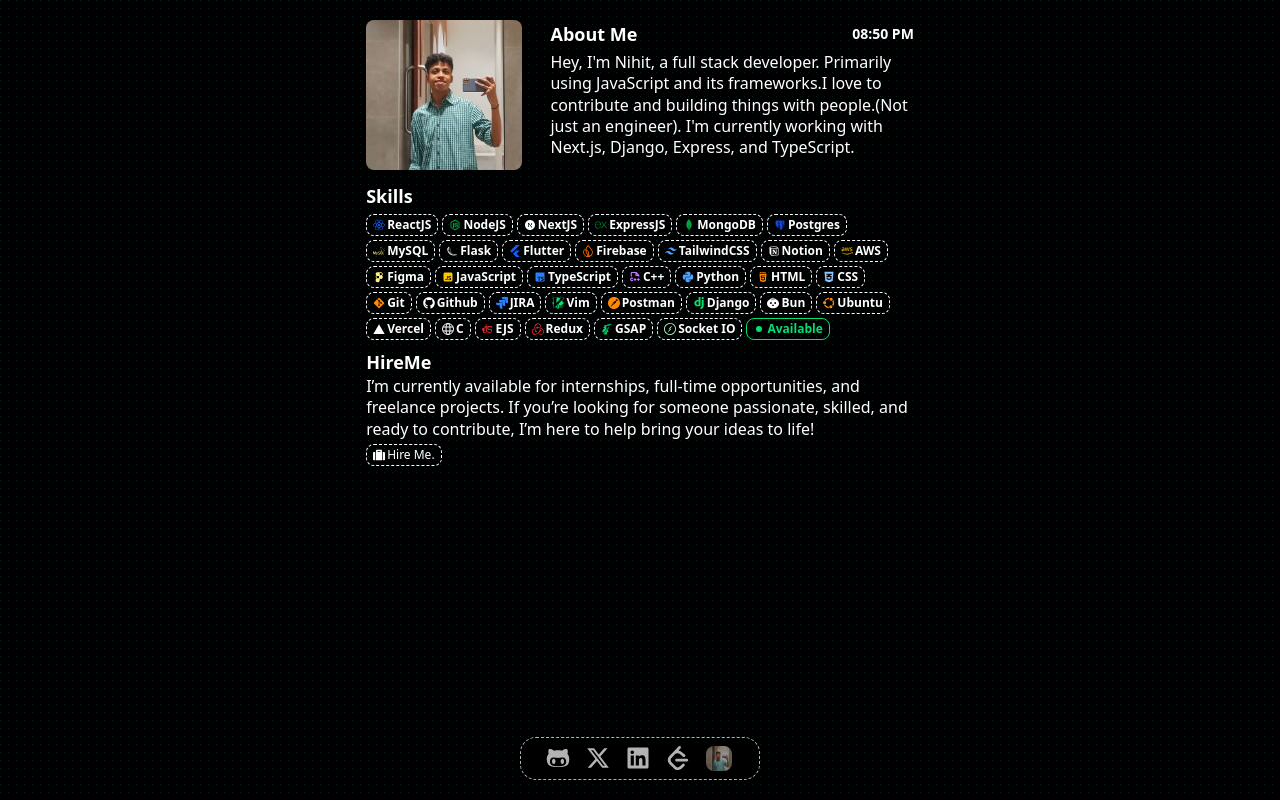
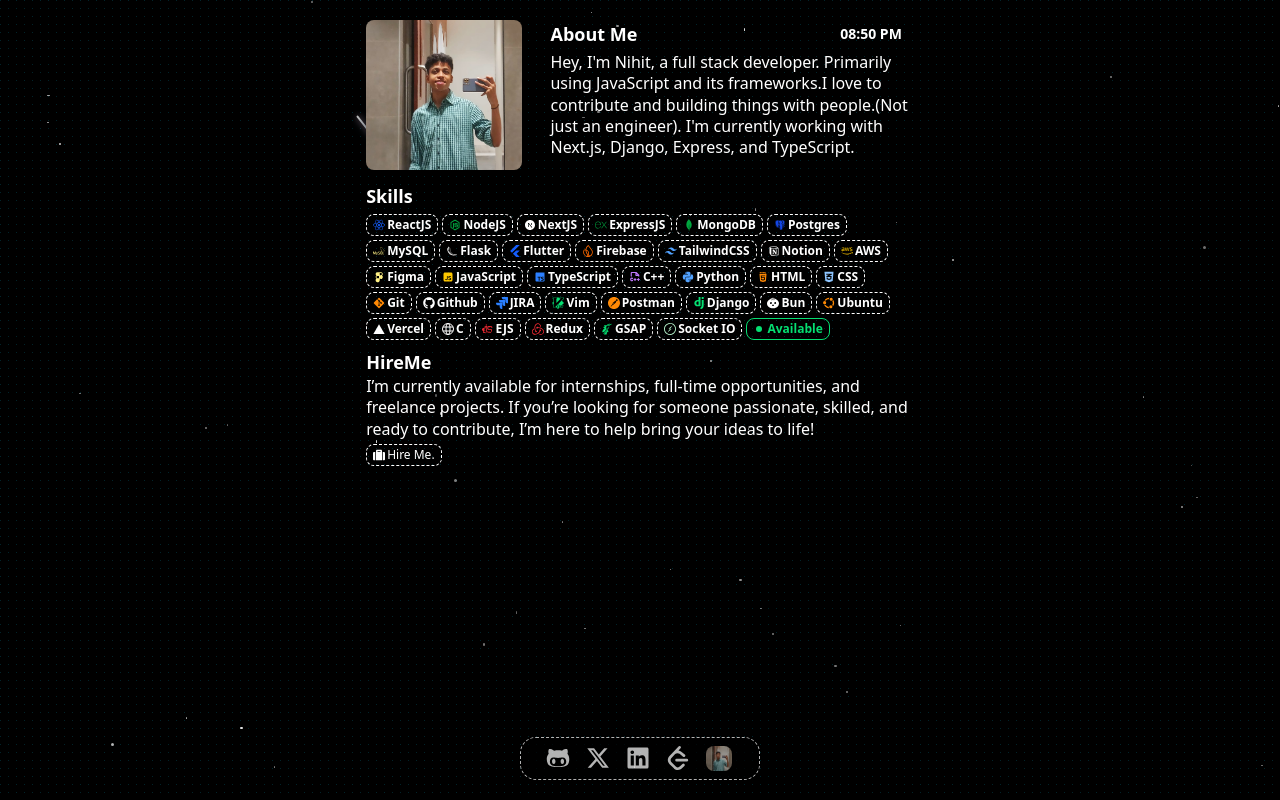
Before and after one commit to nee-hit476/Portfolio47, a React (Vite) app: page / in a window 1280 px wide. Built offline with nearby package versions, Linux system fonts and the light colour scheme.

Commit message:
tried adding Shooting Stars background

```diff
--- a/src/App.tsx
+++ b/src/App.tsx
@@ -1,4 +1,4 @@
-import {Skills, InfoCard, Navbar, HireMe} from "./components"
+import {Skills, InfoCard, Navbar, HireMe, ShootingStars} from "./components"
 import {NihitAbout} from "./Data/Personal"
 import {HireNihit} from "./Data/Personal"
 
@@ -12,10 +12,11 @@ export default function App() {
       }}
       className="min-h-screen min-w-screen flex flex-col items-center pt-5 text-2xl bg-[#000000] text-white overflow-hidden p-2"
     >
+      <ShootingStars/>
 
       <InfoCard
         htmlContent={NihitAbout}
-        className="w-full lg:max-w-[43.3333%] text-[1rem] m-2 mt-0 flex float-left  "
+        className="w-full lg:max-w-[43.3333%] text-[1rem] m-2 mt-0 flex z-20 flex-col sm:flex-row float-left  "
       />
       <Skills />
       <HireMe
--- a/src/components/PagesInitials/HireMe.tsx
+++ b/src/components/PagesInitials/HireMe.tsx
@@ -14,7 +14,7 @@ interface HireMeProps {
 const HireMe = (props: HireMeProps) => {
 
     return (
-        <AnimatedWrapper className="w-full flex flex-col items-start py-2 lg:max-w-[43.3333%]">
+        <AnimatedWrapper className="w-full flex z-20 flex-col items-start py-2 lg:max-w-[43.3333%]">
                 <SectionTitle title="HireMe"/>
 
              {props.htmlContent ? (
--- a/src/components/PagesInitials/InfoCard.tsx
+++ b/src/components/PagesInitials/InfoCard.tsx
@@ -20,12 +20,14 @@ const InfoCard = ({htmlContent, children, className}: InfoCardProps) => {
                 <img
                 src={ProfilePicture}
                 alt="pfp"
-                className="rounded-lg h-[130px] w-[200px] sm:h-[150px] mr-7"
+                className="rounded-lg h-[200px] w-[97%] hidden sm:h-[150px] sm:block sm:m-auto sm:mr-7"
                 />
+
+
 
                 <div>
                     <div className="flex flex-row-reverse items-center justify-between mb-1">
-                        <LocalTime className="text-sm font-bold justify-end " />
+                        <LocalTime className="text-sm font-bold justify-end px-3" />
                         <SectionTitle title="About Me"/>
                     </div>
 
--- a/src/components/PagesInitials/Navbar.tsx
+++ b/src/components/PagesInitials/Navbar.tsx
@@ -4,11 +4,12 @@ import { SiLeetcode } from "react-icons/si";
 import { motion } from "framer-motion";
 import { AnimatedWrapper } from "../utils/AnimatedWrapper";
 import {ProfilePicture} from "../../Data/Personal"
+import type React from "react";
 
-const Navbar = () => {
+const Navbar: React.FC = () => {
 
     return (
-        <AnimatedWrapper className="w-full h-20 flex justify-center items-center">
+        <AnimatedWrapper className="w-full z-20 h-20 flex justify-center items-center">
         <motion.nav
             className="flex flex-row gap-4 bottom-5 rounded-2xl py-2 px-7 justify-center items-center w-60 bg-[#000000] text-white text-2xl fixed z-50 bg-black-900 opacity-70 hover:opacity-100 transition-opacity duration-300 border border-dashed"
         >
--- /dev/null
+++ b/src/components/PagesInitials/ShootingStars.tsx
@@ -0,0 +1,123 @@
+import { useState, useEffect } from 'react';
+
+type Star = {
+  id: number;
+  x: number;
+  y: number;
+  speed: number;
+  length: number;
+  opacity: number;
+  angle: number;
+};
+
+const ShootingStars = () => {
+  const [stars, setStars] = useState<Star[]>([]);
+
+  useEffect(() => {
+    const createStar = () => {
+      const star = {
+        id: Math.random(),
+        x: Math.random() * window.innerWidth,
+        y: -10,
+        speed: Math.random() * 7 + 2,
+        length: Math.random() * 50 + 40,
+        opacity: Math.random() * 0.8 + 0.2,
+        angle: Math.random() * 40 + 15, // 15-45 degrees
+      };
+      return star;
+    };
+
+    const addStar = () => {
+      setStars(prevStars => {
+        const newStars = [...prevStars, createStar()];
+        // Limit to 15 stars maximum
+        return newStars.slice(-100);
+      });
+    };
+
+    const updateStars = () => {
+      setStars(prevStars =>
+        prevStars
+          .map(star => ({
+            ...star,
+            x: star.x + Math.cos(star.angle * Math.PI / 180) * star.speed,
+            y: star.y + Math.sin(star.angle * Math.PI / 180) * star.speed,
+          }))
+          .filter(star => star.y < window.innerHeight + 100 && star.x < window.innerWidth + 100)
+      );
+    };
+
+    // Add a new star every 800-2000ms
+    const starInterval = setInterval(() => {
+      if (Math.random() < 0.8) { // 70% chance to add a star
+        addStar();
+      }
+    }, Math.random() * 1000 + 800);
+
+    // Update star positions every 50ms
+    const updateInterval = setInterval(updateStars, 100);
+
+    return () => {
+      clearInterval(starInterval);
+      clearInterval(updateInterval);
+    };
+  }, []);
+
+  return (
+    <div className="fixed inset-0 pointer-events-none z-10">
+      {stars.map(star => (
+        <div
+          key={star.id}
+          className="absolute"
+          style={{
+            left: `${star.x}px`,
+            top: `${star.y}px`,
+            transform: `rotate(${star.angle}deg)`,
+          }}
+        >
+          {/* Main shooting star trail */}
+          <div
+            className="bg-gradient-to-r from-white via-gray-400 to-transparent rounded-full"
+            style={{
+              width: `${star.length}px`,
+              height: '2px',
+              opacity: star.opacity,
+              boxShadow: `0 0 6px rgba(688, 182, 212, ${star.opacity}), 0 0 12px rgba(6, 182, 212, ${star.opacity * 0.5})`,
+            }}
+          />
+          {/* Bright head of the shooting star */}
+          <div
+            className="absolute top-0 right-0 bg-white rounded-full"
+            style={{
+              width: '4px',
+              height: '4px',
+              transform: 'translateY(1px)',
+              boxShadow: `0 0 8px rgba(255, 255, 255, ${star.opacity}), 0 0 16px rgba(6, 182, 212, ${star.opacity})`,
+            }}
+          />
+        </div>
+      ))}
+
+      {/* Static background stars */}
+      <div className="absolute inset-0">
+        {Array.from({ length: 50 }).map((_, i) => (
+          <div
+            key={i}
+            className="absolute bg-white rounded-full animate-pulse"
+            style={{
+              left: `${Math.random() * 100}%`,
+              top: `${Math.random() * 100}%`,
+              width: `${Math.random() * 2 + 1}px`,
+              height: `${Math.random() * 2 + 1}px`,
+              opacity: Math.random() * 0.8 + 0.2,
+              animationDelay: `${Math.random() * 4}s`,
+              animationDuration: `${Math.random() * 2 + 2}s`,
+            }}
+          />
+        ))}
+      </div>
+    </div>
+  );
+};
+
+export default ShootingStars;
--- a/src/components/PagesInitials/Skills.tsx
+++ b/src/components/PagesInitials/Skills.tsx
@@ -5,7 +5,7 @@ import { motion } from "framer-motion";
 import {AnimatedWrapper} from "../index"
 import {Available} from "../index"
 
-const Skills = () => {
+const Skills: React.FC = () => {
   const [isOpen, setIsOpen] = useState(false);
 
   const toggleSkills = () => {
@@ -13,7 +13,7 @@ const Skills = () => {
   };
 
   return (
-    <AnimatedWrapper className="flex justify-center">
+    <AnimatedWrapper className="flex justify-center z-20">
   <div className="flex flex-col items-start w-full lg:max-w-[43.3333%]">
       <div className="flex flex-row py-1">
         <SectionTitle title="Skills" />
--- a/src/components/index.ts
+++ b/src/components/index.ts
@@ -7,6 +7,7 @@ import InfoCard  from "./PagesInitials/InfoCard";
 import {AnimatedWrapper} from "./utils/AnimatedWrapper"
 import Navbar from "./PagesInitials/Navbar"
 import HireMe  from "./PagesInitials/HireMe";
+import ShootingStars from "./PagesInitials/ShootingStars";
 
 export {
     Available,
@@ -17,5 +18,6 @@ export {
     AnimatedWrapper,
     InfoCard,
     Navbar,
-    HireMe
+    HireMe,
+    ShootingStars
 }
```
